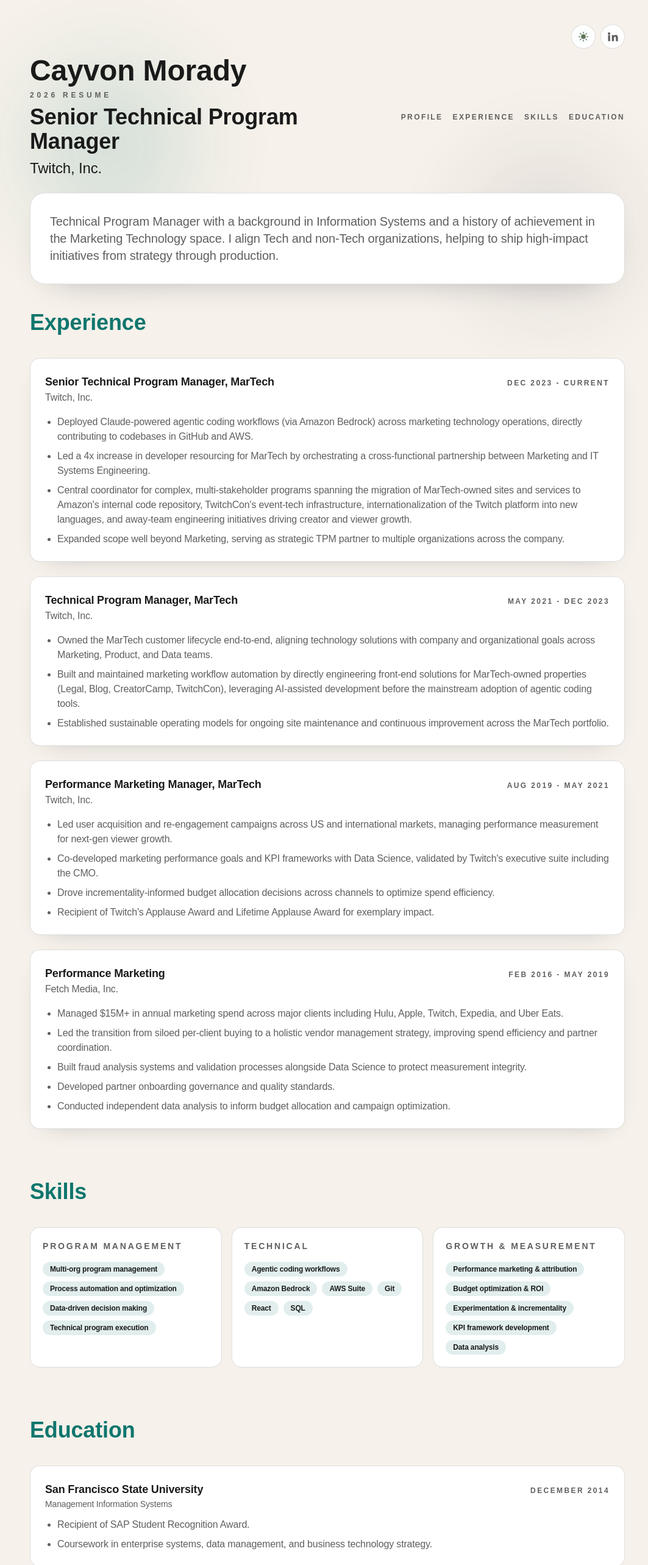
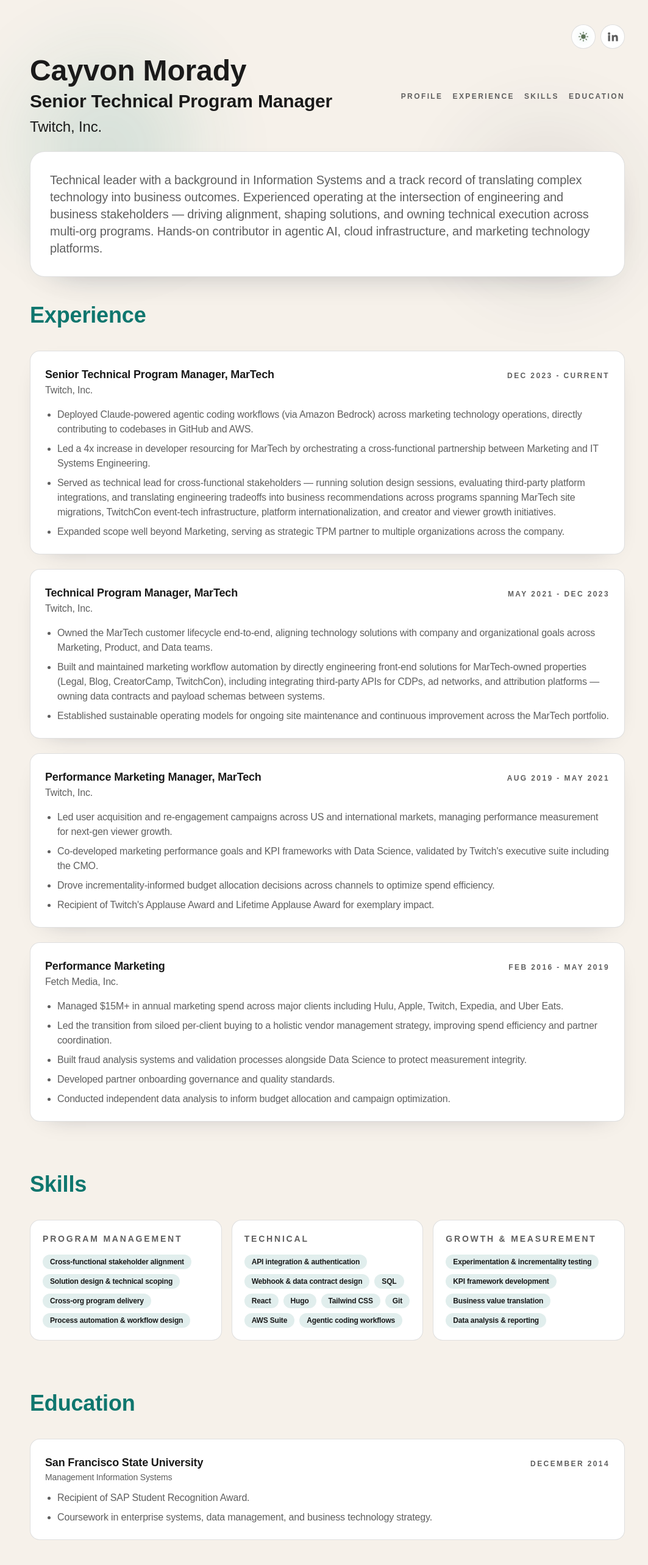
Before and after one commit to cayvonmorady/cayvon.net, a Next.js app: page / in a window 1280 px wide. Shown: the top 2566 px of the page at 61% size, without its empty margins (103-1166 px from the left). Built offline with nearby package versions, Linux system fonts and the light colour scheme; a web font is replaced by a local one.

Commit message:
update resume

```diff
--- a/src/app/page.tsx
+++ b/src/app/page.tsx
@@ -76,14 +76,8 @@
                     <p className="vaporwave-name font-display text-4xl font-semibold text-fg sm:text-5xl">
                       Cayvon Morady
                     </p>
-                    <p className="vaporwave-subline text-xs font-semibold uppercase tracking-[0.4em] text-muted">
-                      2026 Resume
-                      <span className="vaporwave-only-label">
-                        {" // Neon District Build"}
-                      </span>
-                    </p>
                     <h1
-                      className="vaporwave-glitch-title font-display text-3xl font-semibold text-fg sm:text-4xl"
+                      className="vaporwave-glitch-title font-display text-2xl font-semibold text-fg sm:text-3xl"
                       data-text={resumeData.headline.currentTitle}
                     >
                       {resumeData.headline.currentTitle}
--- a/src/data/resume.ts
+++ b/src/data/resume.ts
@@ -7,7 +7,7 @@
     currentCompany: "Twitch, Inc.",
   },
   summary:
-    "Technical Program Manager with a background in Information Systems and a history of achievement in the Marketing Technology space. I align Tech and non-Tech organizations, helping to ship high-impact initiatives from strategy through production.",
+    "Technical leader with a background in Information Systems and a track record of translating complex technology into business outcomes. Experienced operating at the intersection of engineering and business stakeholders — driving alignment, shaping solutions, and owning technical execution across multi-org programs. Hands-on contributor in agentic AI, cloud infrastructure, and marketing technology platforms.",
   experience: [
     {
       company: "Twitch, Inc.",
@@ -17,7 +17,7 @@
       highlights: [
         "Deployed Claude-powered agentic coding workflows (via Amazon Bedrock) across marketing technology operations, directly contributing to codebases in GitHub and AWS.",
         "Led a 4x increase in developer resourcing for MarTech by orchestrating a cross-functional partnership between Marketing and IT Systems Engineering.",
-        "Central coordinator for complex, multi-stakeholder programs spanning the migration of MarTech-owned sites and services to Amazon's internal code repository, TwitchCon's event-tech infrastructure, internationalization of the Twitch platform into new languages, and away-team engineering initiatives driving creator and viewer growth.",
+        "Served as technical lead for cross-functional stakeholders — running solution design sessions, evaluating third-party platform integrations, and translating engineering tradeoffs into business recommendations across programs spanning MarTech site migrations, TwitchCon event-tech infrastructure, platform internationalization, and creator and viewer growth initiatives.",
         "Expanded scope well beyond Marketing, serving as strategic TPM partner to multiple organizations across the company.",
       ],
     },
@@ -28,7 +28,7 @@
       end: "DEC 2023",
       highlights: [
         "Owned the MarTech customer lifecycle end-to-end, aligning technology solutions with company and organizational goals across Marketing, Product, and Data teams.",
-        "Built and maintained marketing workflow automation by directly engineering front-end solutions for MarTech-owned properties (Legal, Blog, CreatorCamp, TwitchCon), leveraging AI-assisted development before the mainstream adoption of agentic coding tools.",
+        "Built and maintained marketing workflow automation by directly engineering front-end solutions for MarTech-owned properties (Legal, Blog, CreatorCamp, TwitchCon), including integrating third-party APIs for CDPs, ad networks, and attribution platforms — owning data contracts and payload schemas between systems.",
         "Established sustainable operating models for ongoing site maintenance and continuous improvement across the MarTech portfolio.",
       ],
     },
@@ -62,31 +62,33 @@
     {
       category: "Program Management",
       items: [
-        "Multi-org program management",
-        "Process automation and optimization",
-        "Data-driven decision making",
-        "Technical program execution",
+        "Cross-functional stakeholder alignment",
+        "Solution design & technical scoping",
+        "Cross-org program delivery",
+        "Process automation & workflow design",
       ],
     },
     {
       category: "Technical",
       items: [
+        "API integration & authentication",
+        "Webhook & data contract design",
+        "SQL",
+        "React",
+        "Hugo",
+        "Tailwind CSS",
+        "Git",
+        "AWS Suite",
         "Agentic coding workflows",
-        "Amazon Bedrock",
-        "AWS Suite",
-        "Git",
-        "React",
-        "SQL",
       ],
     },
     {
       category: "Growth & Measurement",
       items: [
-        "Performance marketing & attribution",
-        "Budget optimization & ROI",
-        "Experimentation & incrementality",
+        "Experimentation & incrementality testing",
         "KPI framework development",
-        "Data analysis",
+        "Business value translation",
+        "Data analysis & reporting",
       ],
     },
   ],
```
Also changed, not shown: 1 other file (tests, documents, lock files or other folders).
